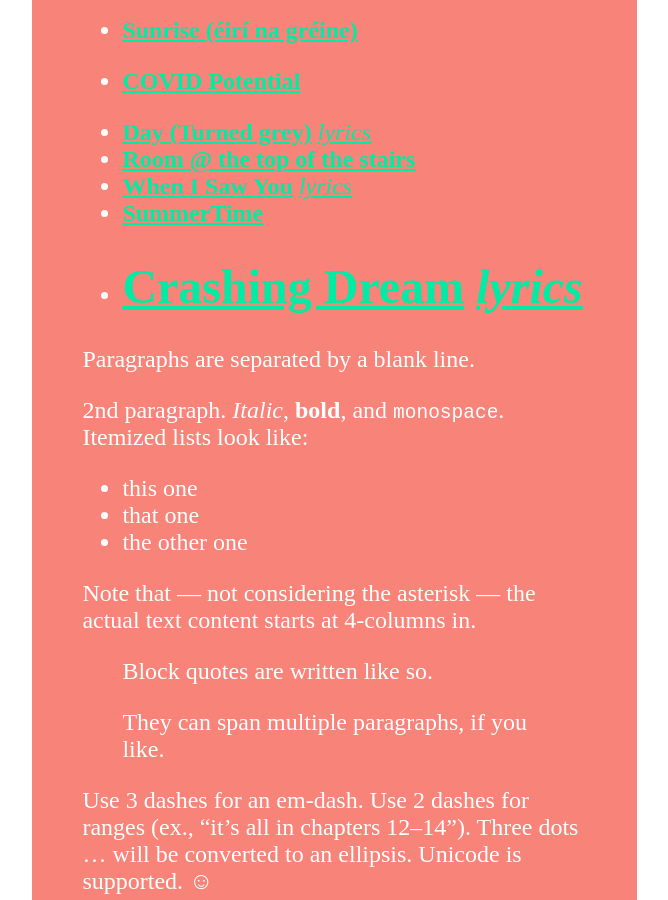
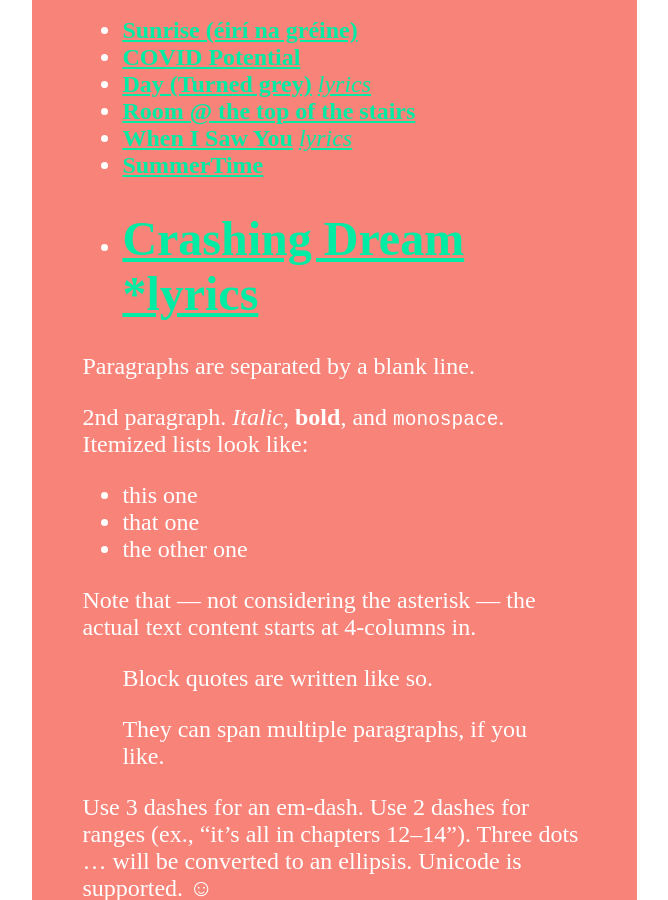
Before and after one commit to hexdump/lizarae.me, a Jekyll site: the page built from index.md, in a window 1280 px wide and 900 px high, scrolled down 376 px. Shown: the whole window, without its empty margins (232-900 px from the left). Built offline with Jekyll 4.4.1, drawn with Linux system fonts in a browser that asks for light colours; some web fonts are replaced.

```diff
--- a/index.md
+++ b/index.md
@@ -12,14 +12,12 @@ link1: mailto:beth@tecalliance.org
 # Quarantine 2020 Songs
 
 * [**Sunrise (éirí na gréine)**](http://lizarae.me/assets/1%20Sunrise%20(éir%C3%AD%20na%20gréine)%20-%207_7_20%20-%20Liza%20Rae.mp3)
-
 * [**COVID Potential**](http://lizarae.me/assets/2%20COVID%20Potential%20-%206_12%20-%20Liza%20Rae.mp3)
-
 * [**Day (Turned grey)**](http://lizarae.me/assets/3%20Day%20(Turned%20Grey)%20by%20Liza%20Rae%20-%208_15.mp3) [*lyrics*](http://lizarae.me/assets/The%20Day%20(turned%20grey)%20by%20Liza%20Rae.pdf)
 * [**Room @ the top of the stairs**](https://lizarae.me/assets/4%20Room%206_19.mp3)
 * [**When I Saw You**](https://lizarae.me/assets/5%20When%20I%20Saw%20You%20-%20EQ%20-%205:20:20%2C%203.58%20PM.mp3) [*lyrics*](http://lizarae.me/assets/When%20I%20Saw%20You.pdf)
 * [**SummerTime**](https://lizarae.me/assets/6%20Summertime%2C%20I%20feel%20fine....wav)
-* [**Crashing Dream**](https://lizarae.me/assets/8%20Crashing%20Dream%20-%208:30:20%2C%2010.31%20AM.wav) [*lyrics*](https://lizarae.me/assets/Crashing%20Dreams%20-%20Lyrics.pdf)
+* [**Crashing Dream**](https://lizarae.me/assets/8%20Crashing%20Dream%20-%208:30:20%2C%2010.31%20AM.wav) [*lyrics](https://lizarae.me/assets/Crashing%20Dreams%20-%20Lyrics.pdf)
 ============
 
 Paragraphs are separated by a blank line.
```
